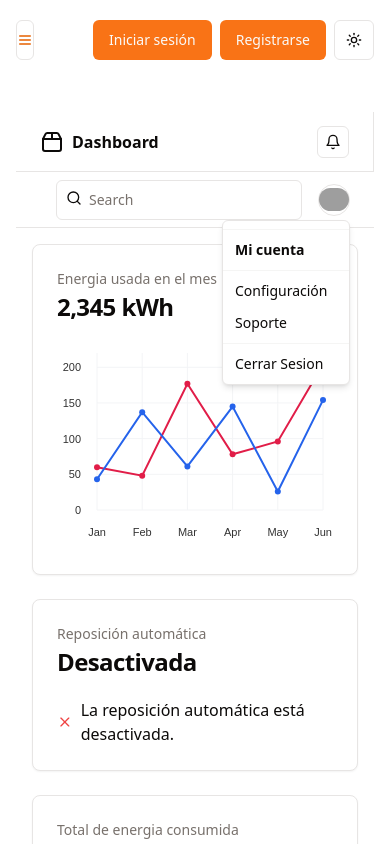
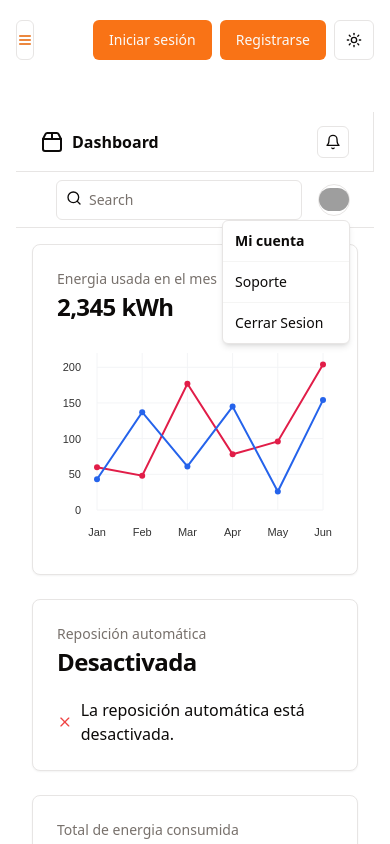
Before and after one commit to electricautomaticchile/electricautomaticchile, a Next.js app: page /dashboard in a window 390 px wide. Both pictures are taken after a click on the button "Toggle user menu". Shown: the top 844 px of the page. Built offline with nearby package versions, Linux system fonts and the light colour scheme; grey boxes are pictures that could not be loaded.

Commit message:
Se linkeo el soporte y la configuración de la cuenta

```diff
--- a/app/dashboard/components-dashboard/header/header.tsx
+++ b/app/dashboard/components-dashboard/header/header.tsx
@@ -1,12 +1,18 @@
-import Link from "next/link"
-import { Package2 } from 'lucide-react';
-import { Search } from 'lucide-react';
-import { Input } from "@/components/ui/input"
-import { DropdownMenu, DropdownMenuTrigger, DropdownMenuContent, DropdownMenuLabel, DropdownMenuSeparator, DropdownMenuItem } from "@/components/ui/dropdown-menu"
-import { Button } from "@/components/ui/button"
-import Image from "next/image"
+import Link from "next/link";
+import { Search } from "lucide-react";
+import { Input } from "@/components/ui/input";
+import {
+  DropdownMenu,
+  DropdownMenuTrigger,
+  DropdownMenuContent,
+  DropdownMenuLabel,
+  DropdownMenuSeparator,
+  DropdownMenuItem,
+} from "@/components/ui/dropdown-menu";
+import { Button } from "@/components/ui/button";
+import Image from "next/image";
 
-const header = () =>{
+const header = () => {
   return (
     <header className="flex h-14 lg:h-[60px] items-center gap-4 border-b  px-6">
       <Link href="#" className="lg:hidden" prefetch={false}>
@@ -26,23 +32,35 @@ const header = () =>{
       </div>
       <DropdownMenu>
         <DropdownMenuTrigger asChild>
-              <Button variant="ghost" size="icon" className="rounded-full border w-8 h-8">
-                <Image src="/placeholder.svg" width="32" height="32" className="rounded-full" alt="Avatar" />
+          <Button
+            variant="ghost"
+            size="icon"
+            className="rounded-full border w-8 h-8"
+          >
+            <Image
+              src="/placeholder.svg"
+              width="32"
+              height="32"
+              className="rounded-full"
+              alt="Avatar"
+            />
             <span className="sr-only">Toggle user menu</span>
           </Button>
         </DropdownMenuTrigger>
         <DropdownMenuContent align="end">
+          <Link href="dashboard/components-dashboard/settings">
+            <DropdownMenuLabel>Mi cuenta</DropdownMenuLabel>
+          </Link>
           <DropdownMenuSeparator />
-              <DropdownMenuLabel>Mi cuenta</DropdownMenuLabel>
-              <DropdownMenuSeparator />
-              <DropdownMenuItem>Configuración</DropdownMenuItem>
+          <Link href="dashboard/components-dashboard/suport">
             <DropdownMenuItem>Soporte</DropdownMenuItem>
+          </Link>
           <DropdownMenuSeparator />
           <DropdownMenuItem>Cerrar Sesion</DropdownMenuItem>
         </DropdownMenuContent>
       </DropdownMenu>
     </header>
-    )
-}
+  );
+};
 
-export default header
+export default header;
```
Lines whose indentation alone changed are shown as unchanged.
